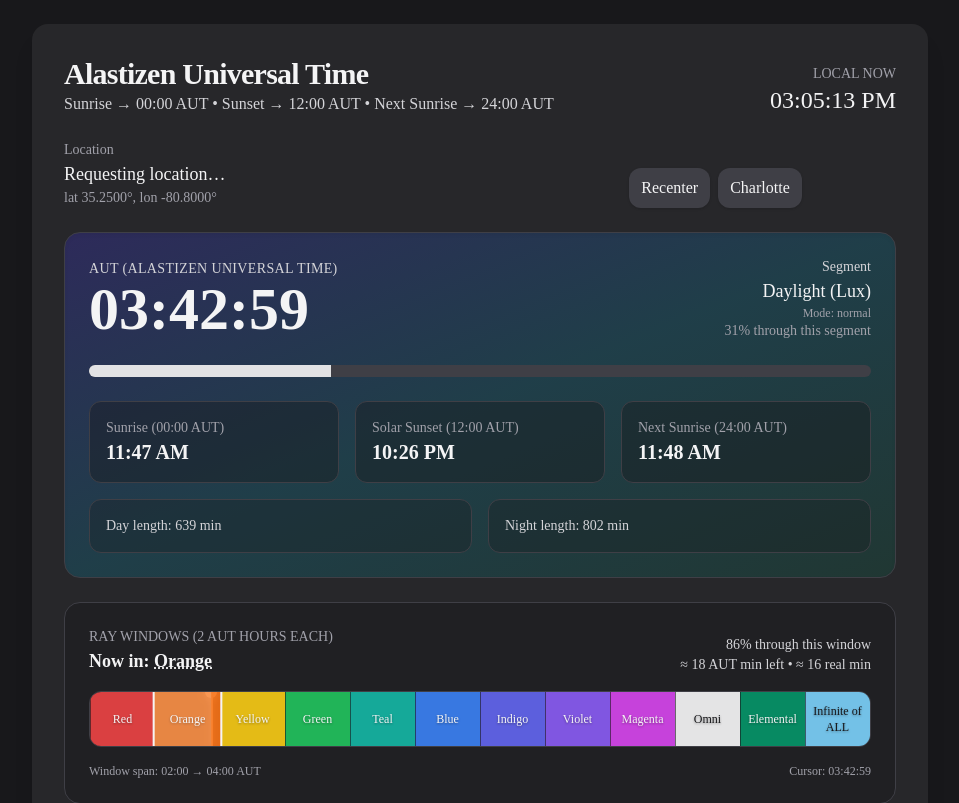
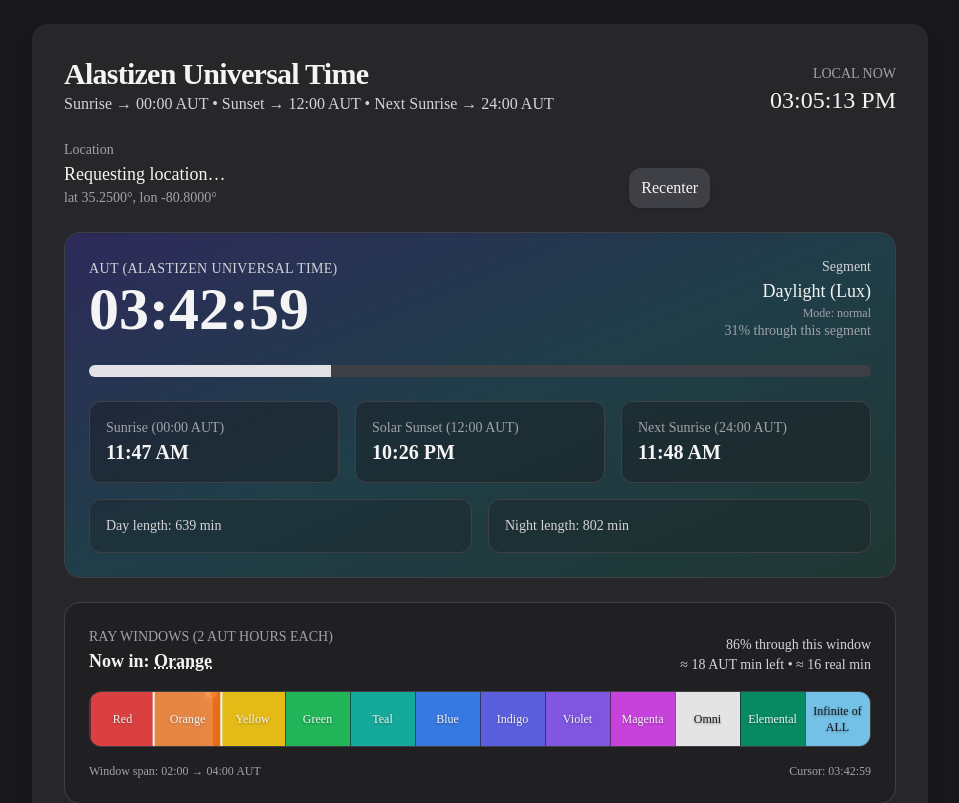
Before and after one commit to blubuttxrfly/Atlastizen-UT-V4, a React (Vite) app: page / in a window 1280 px wide. Shown: the top 803 px of the page, without its empty margins (160-1119 px from the left). Built offline with nearby package versions, Linux system fonts and the light colour scheme; no server answers; a web font is replaced by a local one.

Commit message:
Remove Charlotte fallback button

```diff
--- a/src/index.tsx
+++ b/src/index.tsx
@@ -502,7 +502,7 @@ export default function AUTClock() {
               lat {coords.lat.toFixed(4)}°, lon {coords.lon.toFixed(4)}°
             </div>
           </div>
-          <div className="flex items-end gap-2">
+          <div className="flex items-end">
             <button
               className="px-3 py-2 rounded-xl bg-zinc-700 hover:bg-zinc-600 transition shadow"
               onClick={() => {
@@ -520,12 +520,6 @@ export default function AUTClock() {
               }}
             >
               Recenter
-            </button>
-            <button
-              className="px-3 py-2 rounded-xl bg-zinc-700 hover:bg-zinc-600 transition shadow"
-              onClick={() => setCoords(fallback)}
-            >
-              Charlotte
             </button>
           </div>
         </section>
```
